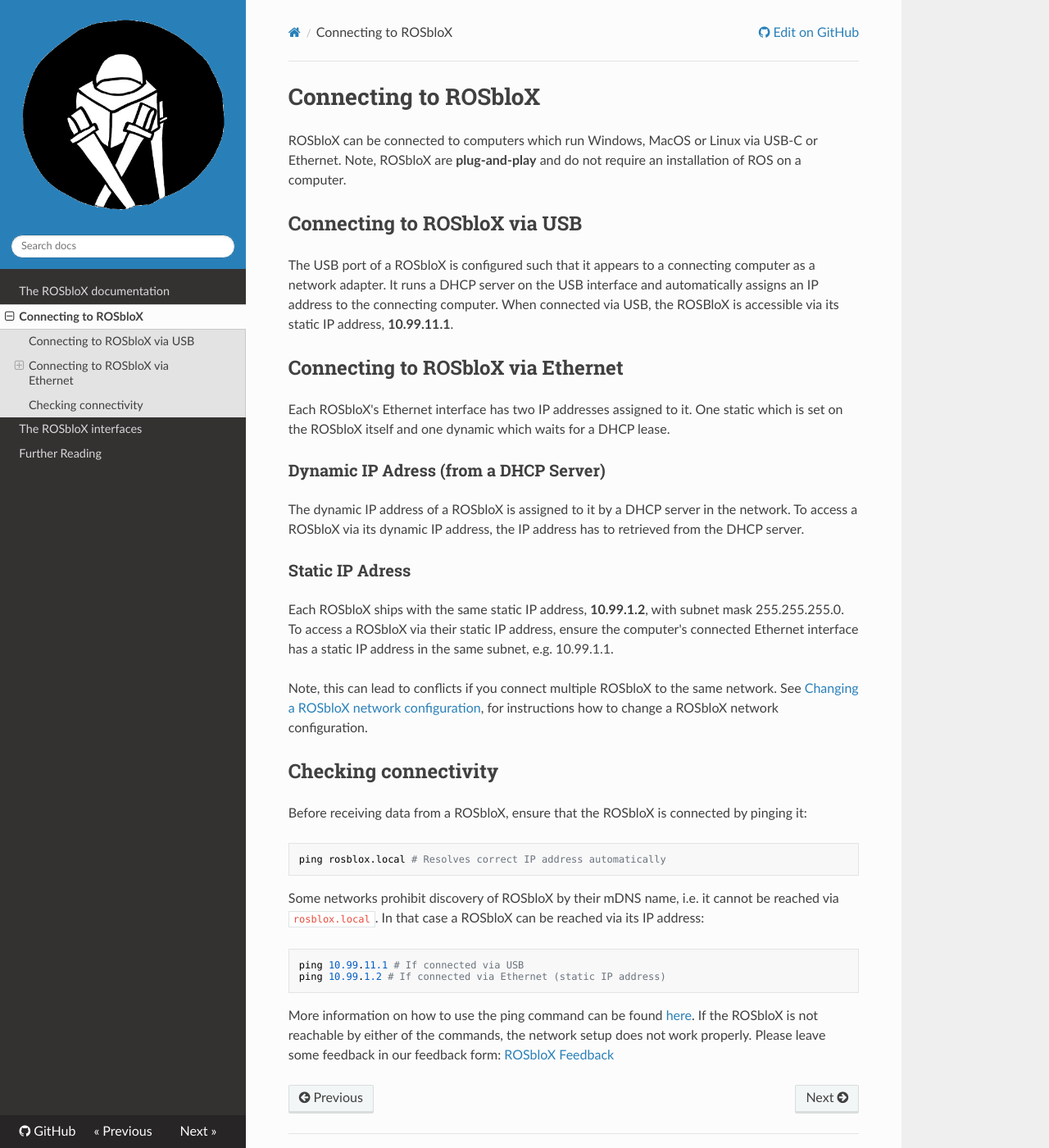
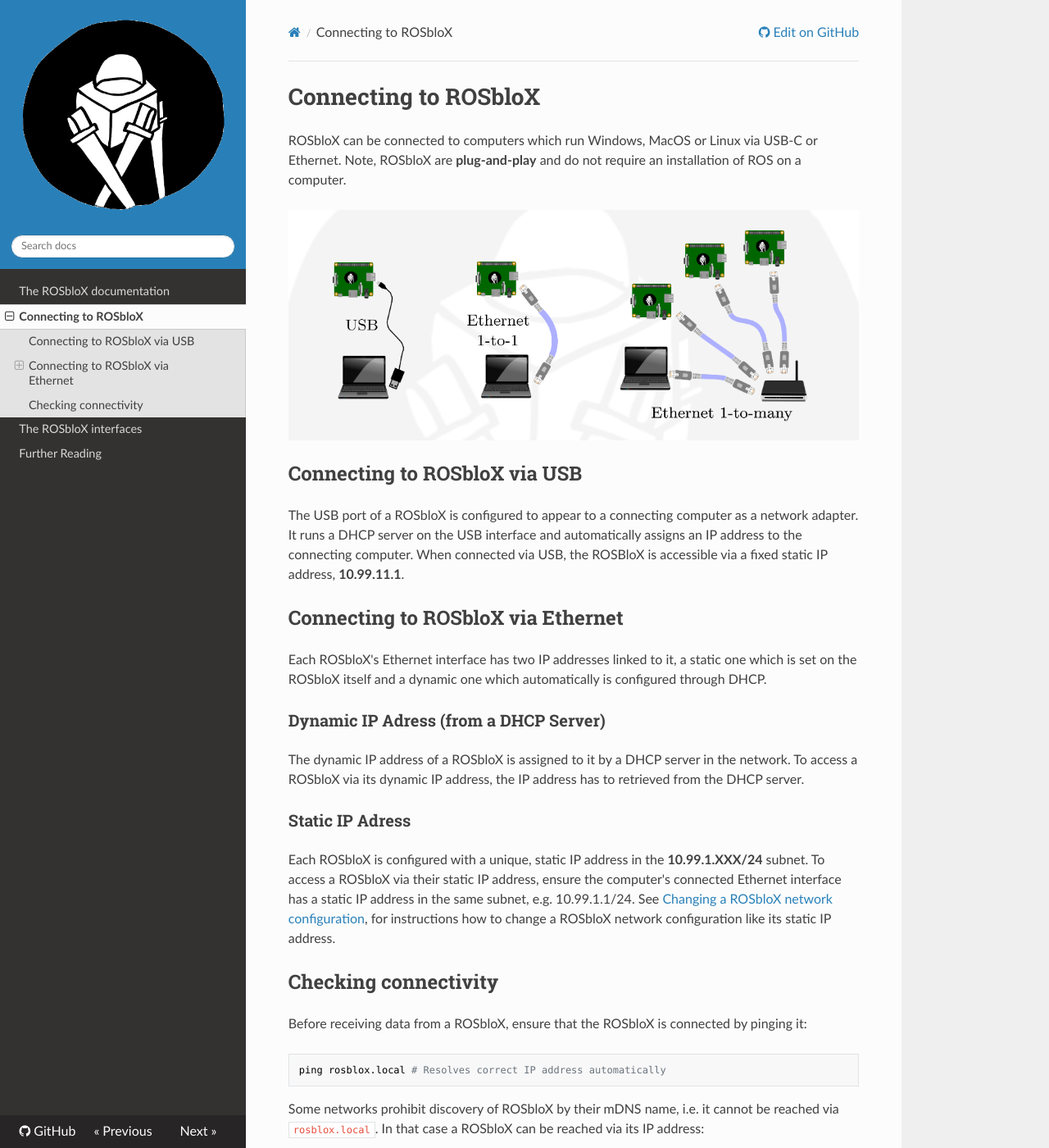
Before and after one commit to rosblox/rosblox.github.io, an MkDocs documentation site: the page built from docs/connection.md, in a window 1280 px wide and 1400 px high. Shown: the whole window at 82% size. Built offline with MkDocs 1.6.1, drawn with Linux system fonts in a browser that asks for light colours; nearby versions of some CDN libraries; some of the changed text lies outside the part shown.

Commit message:
Add wiring picture, update configuration.

````diff
--- a/docs/connection.md
+++ b/docs/connection.md
@@ -3,13 +3,15 @@
 ROSbloX can be connected to computers which run Windows, MacOS or Linux via USB-C or Ethernet. Note, ROSbloX are **plug-and-play** and do not require an installation of ROS on a computer.
 
 
+![Connecting to ROSbloX](img/wiring.png)
+
 ## Connecting to ROSbloX via USB
 
-The USB port of a ROSbloX is configured such that it appears to a connecting computer as a network adapter. It runs a DHCP server on the USB interface and automatically assigns an IP address to the connecting computer. When connected via USB, the ROSBloX is accessible via its static IP address, **10.99.11.1**.
+The USB port of a ROSbloX is configured to appear to a connecting computer as a network adapter. It runs a DHCP server on the USB interface and automatically assigns an IP address to the connecting computer. When connected via USB, the ROSBloX is accessible via a fixed static IP address, **10.99.11.1**.
 
 ## Connecting to ROSbloX via Ethernet
 
-Each ROSbloX's Ethernet interface has two IP addresses assigned to it. One static which is set on the ROSbloX itself and one dynamic which waits for a DHCP lease.
+Each ROSbloX's Ethernet interface has two IP addresses linked to it, a static one which is set on the ROSbloX itself and a dynamic one which automatically is configured through DHCP.
 
 ### Dynamic IP Adress (from a DHCP Server)
 
@@ -17,9 +19,7 @@
 
 ### Static IP Adress
 
-Each ROSbloX ships with the same static IP address, **10.99.1.2**, with subnet mask 255.255.255.0. To access a ROSbloX via their static IP address, ensure the computer's connected Ethernet interface has a static IP address in the same subnet, e.g. 10.99.1.1.
-
-Note, this can lead to conflicts if you connect multiple ROSbloX to the same network. See [Changing a ROSbloX network configuration](#changing-a-rosblox-network-configuration), for instructions how to change a ROSbloX network configuration.
+Each ROSbloX is configured with a unique, static IP address in the **10.99.1.XXX/24** subnet. To access a ROSbloX via their static IP address, ensure the computer's connected Ethernet interface has a static IP address in the same subnet, e.g. 10.99.1.1/24. See [Changing a ROSbloX network configuration](#changing-a-rosblox-network-configuration), for instructions how to change a ROSbloX network configuration like its static IP address.
 
 ## Checking connectivity
 
@@ -31,7 +31,7 @@
 Some networks prohibit discovery of ROSbloX by their mDNS name, i.e. it cannot be reached via ```rosblox.local```. In that case a ROSbloX can be reached via its IP address:
 ```
 ping 10.99.11.1 # If connected via USB
-ping 10.99.1.2 # If connected via Ethernet (static IP address)
+ping 10.99.1.XXX # If connected via Ethernet (static IP address)
 ```
 
-More information on how to use the ping command can be found [here](https://www.siteground.com/kb/how_to_perform_ping_checks_in_windows_linux_and_mac_os/).  If the ROSbloX is not reachable by either of the commands, the network setup does not work properly. Please leave some feedback in our feedback form: [ROSbloX Feedback](https://forms.gle/vUeeocDE7jSQKdCc7)
+More information on how to use the ping command can be found [here](https://www.siteground.com/kb/how_to_perform_ping_checks_in_windows_linux_and_mac_os/).  If the ROSbloX is not reachable by either of the commands, the network setup does not work properly.
````
Also changed, not shown: docs/img/wiring.png (added).
